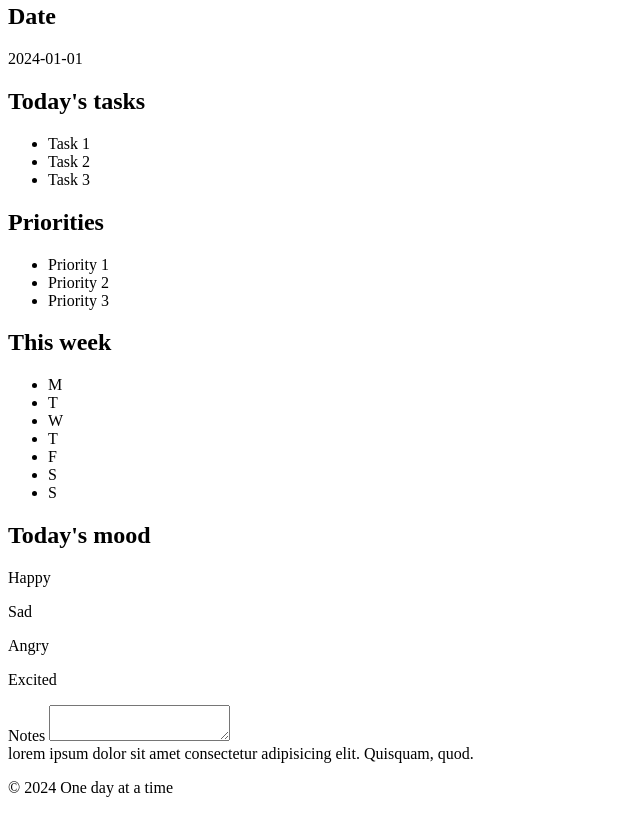
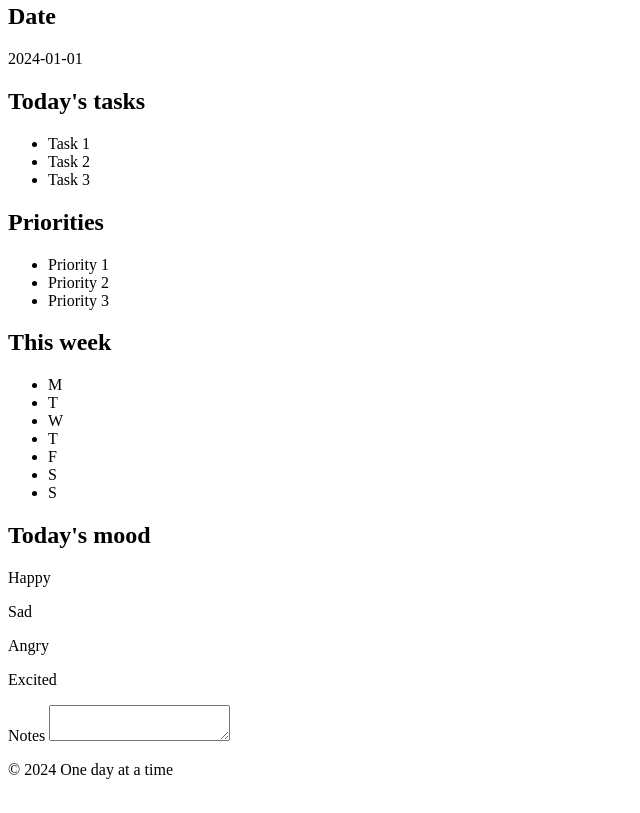
Before and after one commit to almanzamarfrancisco/one_day_at_time, a plain HTML site: page index.html in a window 1280 px wide. Shown: the part 553-1366 px from the top of the page, without its empty margins (0-640 px from the left). Drawn offline with Linux system fonts and the light colour scheme.

Commit message:
Section deleted

```diff
--- a/index.html
+++ b/index.html
@@ -81,10 +81,6 @@
                 <Textarea>
                 </Textarea>
             </div>
-
-            <div id="EXTRASECTION">
-                lorem ipsum dolor sit amet consectetur adipisicing elit. Quisquam, quod.
-            </div>
         </section>
     </main>
     <footer>
```
